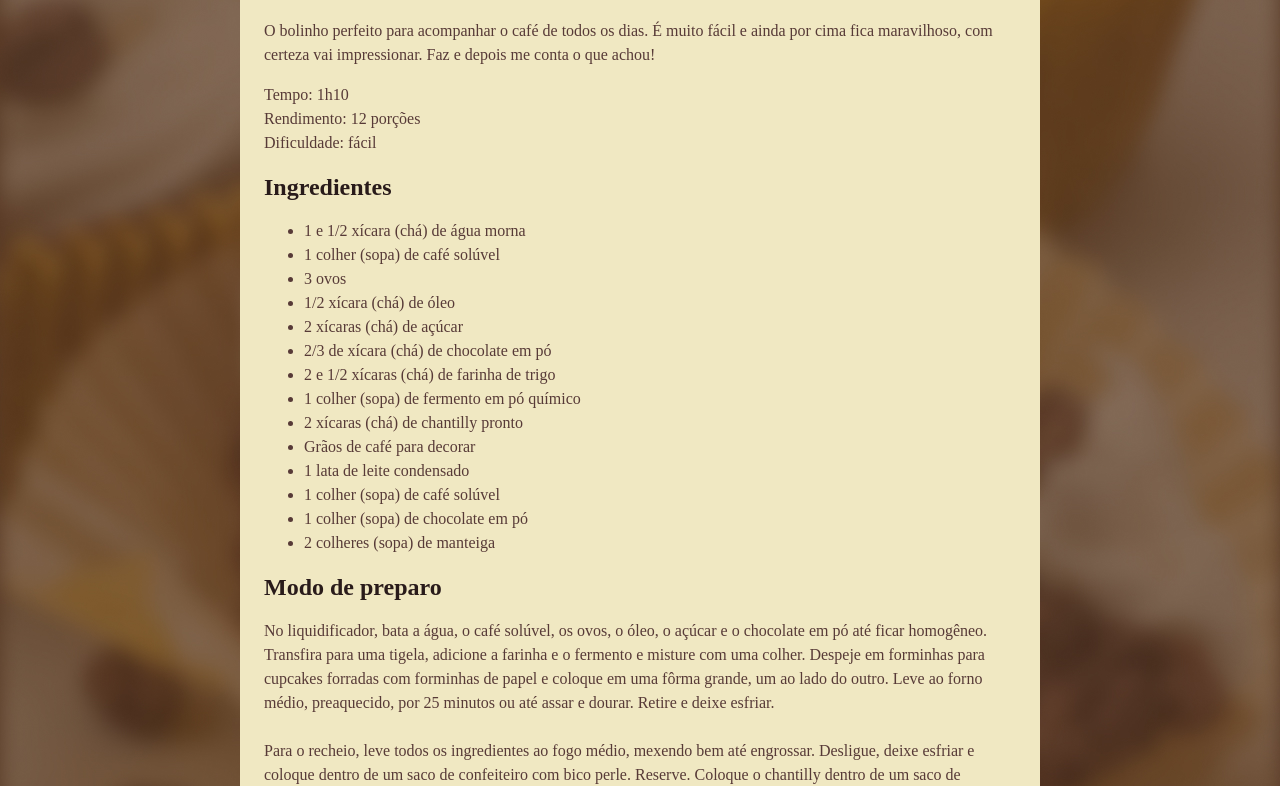
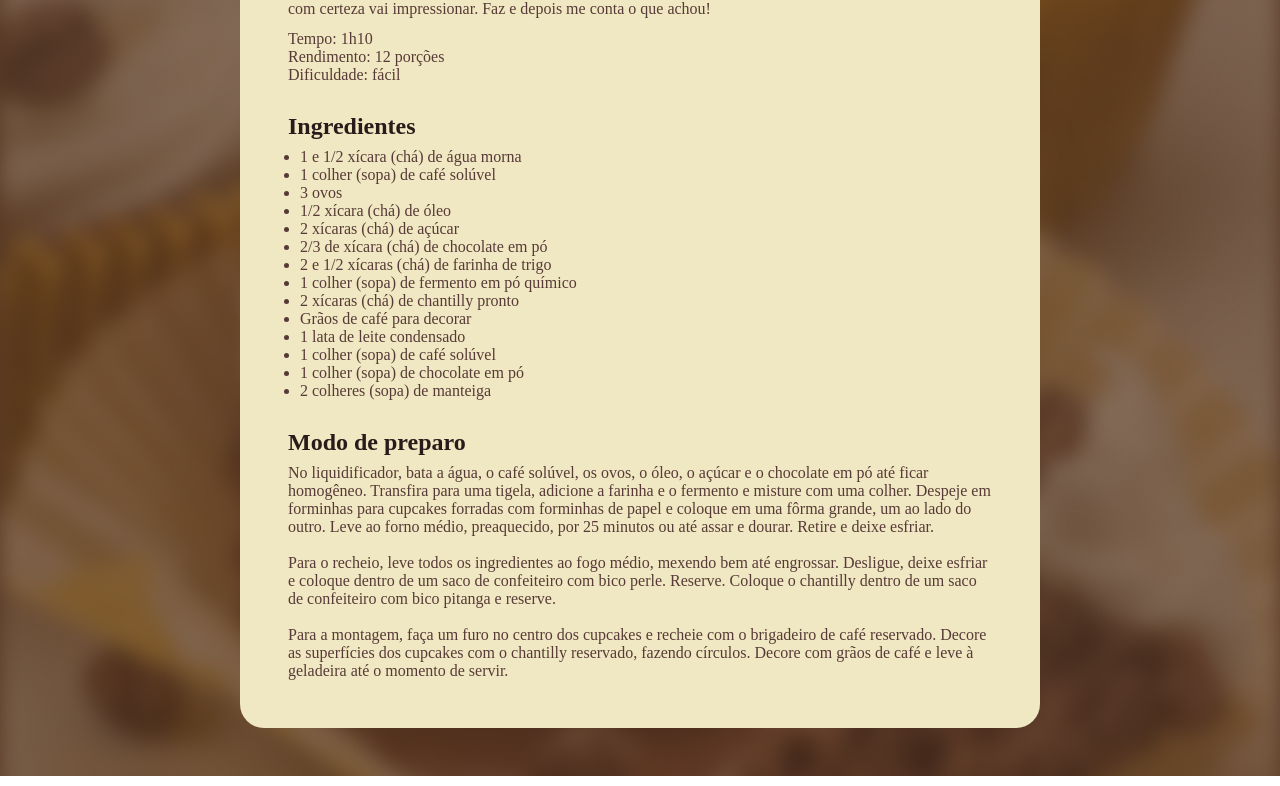
Before and after one commit to Maresia12/vigilant-waddle, a plain HTML site: page index.html in a window 1280 px wide. Shown: the part 582-1368 px from the top of the page. Drawn offline with Linux system fonts and the light colour scheme; a web font is replaced by a local one.

Commit message:
personalizando espaços

```diff
--- a/style.css
+++ b/style.css
@@ -1,9 +1,12 @@
+*{
+    margin: 0;
+    padding: 0;
+}
+
 :root{
     font-family: "Alice", serif;
-    line-height: 150%;
     color: #573a37;
 }
-
 
 body {
     background-image: url(./assets/bg.jpg) ;
@@ -18,8 +21,21 @@ body {
     border-radius: 24px;
     margin: 48px auto;
 }
+
 img{
     border-radius: 16px;
+}
+
+main {
+    padding: 24px;
+}
+
+section + section {
+    margin-top: 24px;
+}
+
+#about p + p {
+    margin-top: 12px;
 }
 
 h1{
@@ -30,7 +46,14 @@ h1{
 h2{
     font-size: 24px;
 }
-
 h1, h2 {
     color: #291B1A;
+    margin-bottom: 4px;
+    line-height: 150%;
 }
+
+
+
+ul {
+    padding-left:12px;
+}
```
Also changed, not shown: 2 other files.
